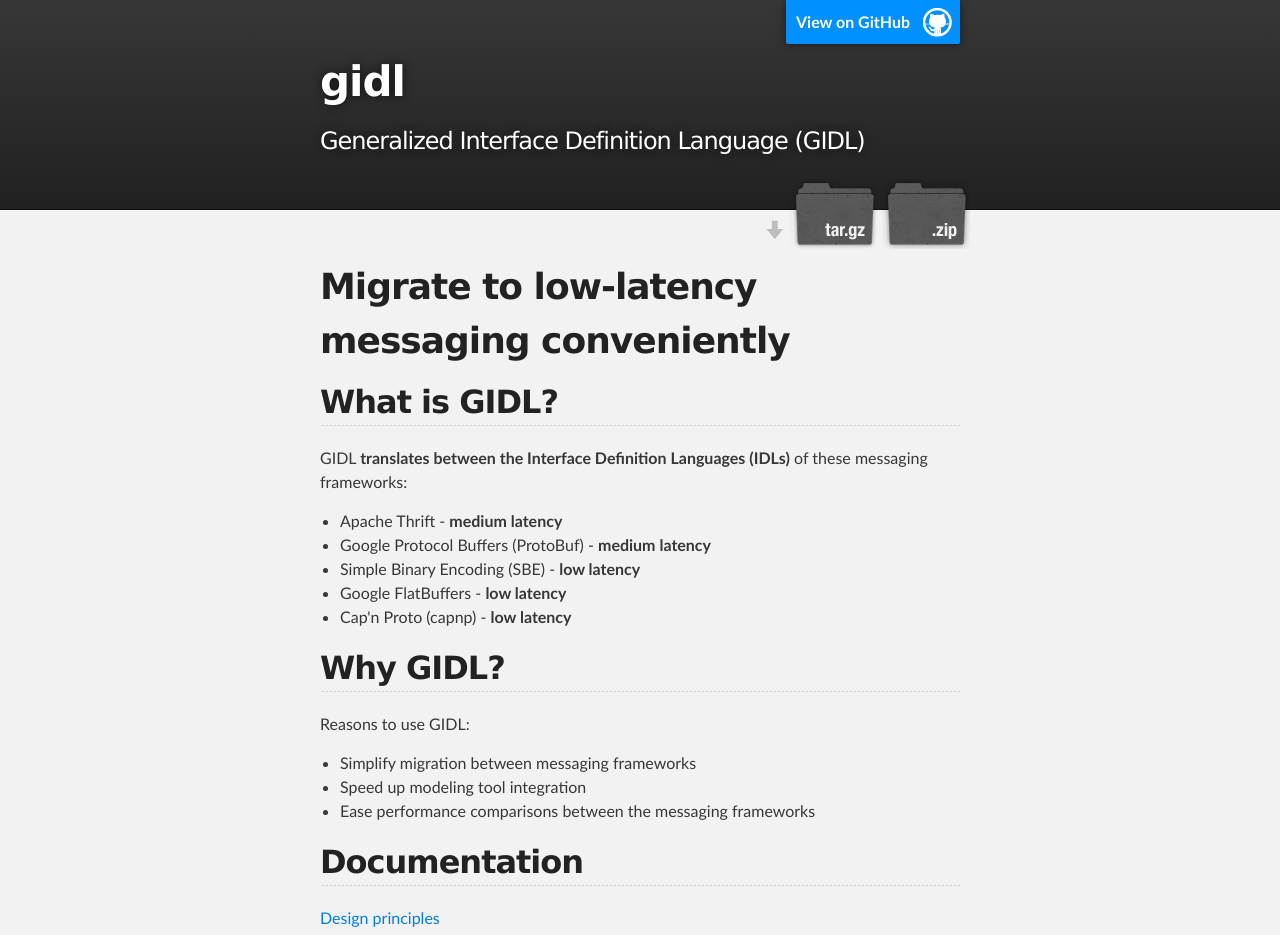
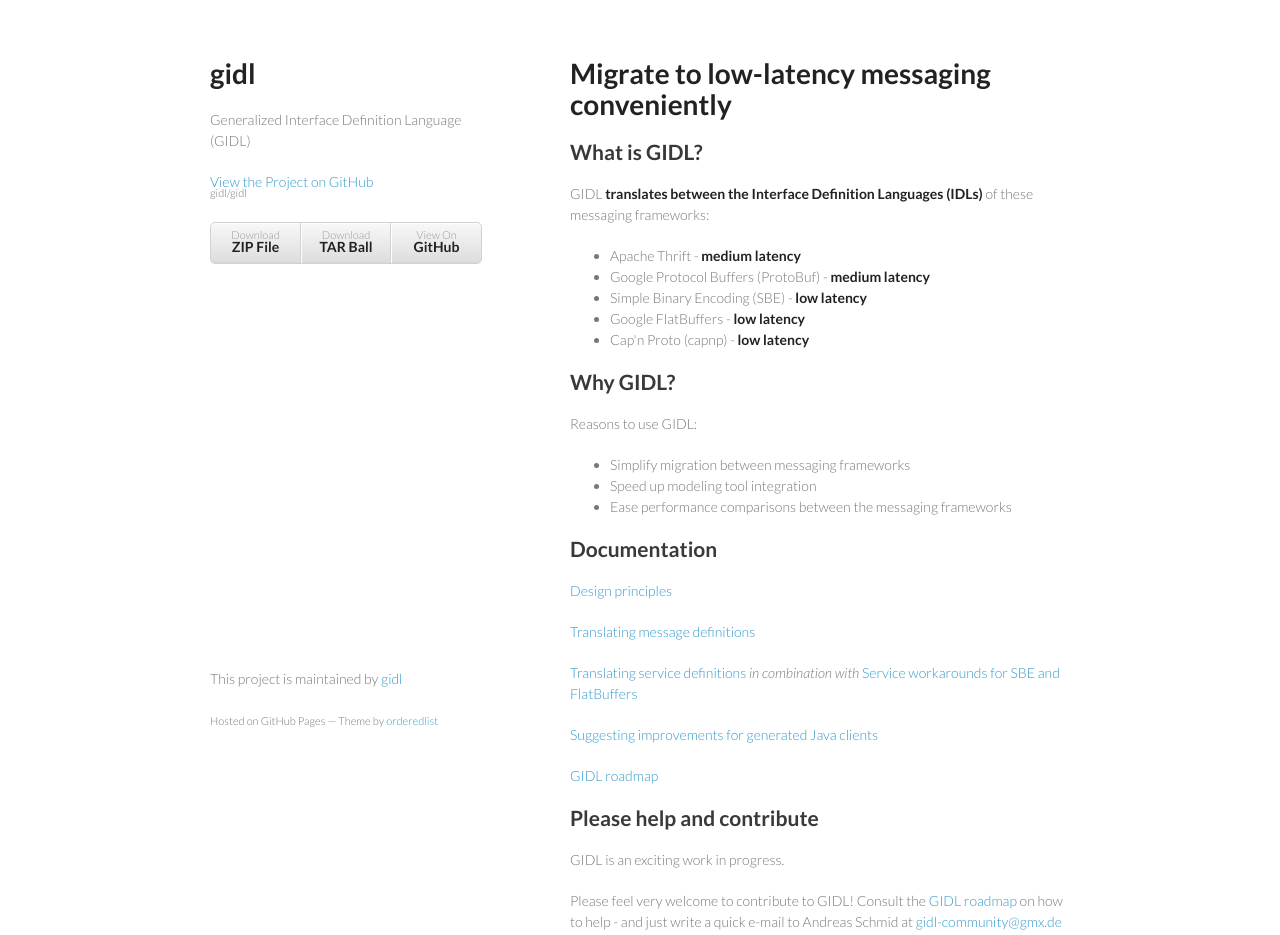
Before and after one commit to gidl/gidl, a plain HTML site: page index.html in a window 1280 px wide. Shown: the top 935 px of the page. Drawn offline with Linux system fonts and the light colour scheme.

Commit message:
Create gh-pages branch via GitHub

```diff
--- a/index.html
+++ b/index.html
@@ -1,36 +1,33 @@
-<!DOCTYPE html>
+<!doctype html>
 <html>
+  <head>
+    <meta charset="utf-8">
+    <meta http-equiv="X-UA-Compatible" content="chrome=1">
+    <title>gidl by gidl</title>
 
-  <head>
-    <meta charset='utf-8'>
-    <meta http-equiv="X-UA-Compatible" content="chrome=1">
-    <meta name="description" content="gidl : Generalized Interface Definition Language (GIDL)">
+    <link rel="stylesheet" href="stylesheets/styles.css">
+    <link rel="stylesheet" href="stylesheets/github-light.css">
+    <meta name="viewport" content="width=device-width, initial-scale=1, user-scalable=no">
+    <!--[if lt IE 9]>
+    <script src="//html5shiv.googlecode.com/svn/trunk/html5.js"></script>
+    <![endif]-->
+  </head>
+  <body>
+    <div class="wrapper">
+      <header>
+        <h1>gidl</h1>
+        <p>Generalized Interface Definition Language (GIDL)</p>
 
-    <link rel="stylesheet" type="text/css" media="screen" href="stylesheets/stylesheet.css">
+        <p class="view"><a href="https://github.com/gidl/gidl">View the Project on GitHub <small>gidl/gidl</small></a></p>
 
-    <title>gidl</title>
-  </head>
 
-  <body>
-
-    <!-- HEADER -->
-    <div id="header_wrap" class="outer">
-        <header class="inner">
-          <a id="forkme_banner" href="https://github.com/gidl/gidl">View on GitHub</a>
-
-          <h1 id="project_title">gidl</h1>
-          <h2 id="project_tagline">Generalized Interface Definition Language (GIDL)</h2>
-
-            <section id="downloads">
-              <a class="zip_download_link" href="https://github.com/gidl/gidl/zipball/master">Download this project as a .zip file</a>
-              <a class="tar_download_link" href="https://github.com/gidl/gidl/tarball/master">Download this project as a tar.gz file</a>
-            </section>
-        </header>
-    </div>
-
-    <!-- MAIN CONTENT -->
-    <div id="main_content_wrap" class="outer">
-      <section id="main_content" class="inner">
+        <ul>
+          <li><a href="https://github.com/gidl/gidl/zipball/master">Download <strong>ZIP File</strong></a></li>
+          <li><a href="https://github.com/gidl/gidl/tarball/master">Download <strong>TAR Ball</strong></a></li>
+          <li><a href="https://github.com/gidl/gidl">View On <strong>GitHub</strong></a></li>
+        </ul>
+      </header>
+      <section>
         <h1>
 <a id="migrate-to-low-latency-messaging-conveniently" class="anchor" href="#migrate-to-low-latency-messaging-conveniently" aria-hidden="true"><span class="octicon octicon-link"></span></a>Migrate to low-latency messaging conveniently</h1>
 
@@ -81,19 +78,14 @@
 
 <p>GIDL is an exciting work in progress.</p>
 
-<p>Please feel very welcome to contribute to GIDL! Consult the <a href="https://github.com/gidl/gidl/wiki/GIDL-roadmap">GIDL roadmap</a> on how to help - and just write a quick e-mail to Andreas at <a href="mailto:gidl-community@gmx.de">gidl-community@gmx.de</a> </p>
+<p>Please feel very welcome to contribute to GIDL! Consult the <a href="https://github.com/gidl/gidl/wiki/GIDL-roadmap">GIDL roadmap</a> on how to help - and just write a quick e-mail to Andreas Schmid at <a href="mailto:gidl-community@gmx.de">gidl-community@gmx.de</a> </p>
       </section>
-    </div>
-
-    <!-- FOOTER  -->
-    <div id="footer_wrap" class="outer">
-      <footer class="inner">
-        <p class="copyright">gidl maintained by <a href="https://github.com/gidl">gidl</a></p>
-        <p>Published with <a href="https://pages.github.com">GitHub Pages</a></p>
+      <footer>
+        <p>This project is maintained by <a href="https://github.com/gidl">gidl</a></p>
+        <p><small>Hosted on GitHub Pages &mdash; Theme by <a href="https://github.com/orderedlist">orderedlist</a></small></p>
       </footer>
     </div>
-
-
+    <script src="javascripts/scale.fix.js"></script>
 
   </body>
 </html>
```
Also changed, not shown: params.json (+1 -1 lines).
